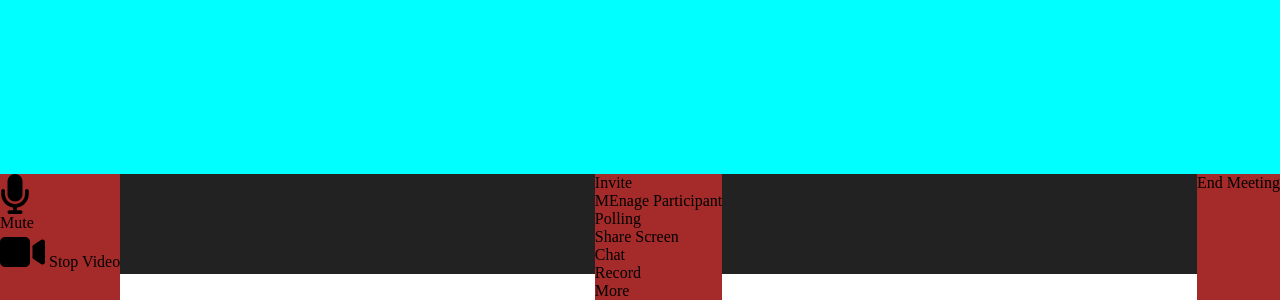
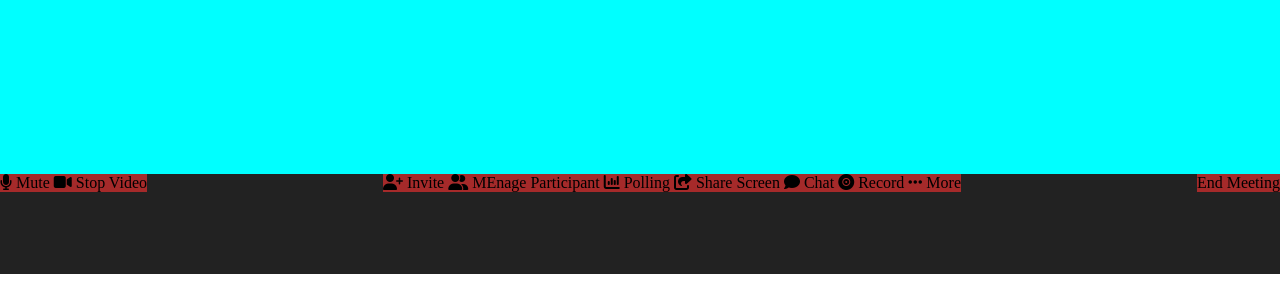
Before and after one commit to Simo-bsc/html-css-zoom, a plain HTML site: page index.html in a window 1280 px wide. Shown: the part 526-826 px from the top of the page. After the commit the page ends 800 px from the top, so only its background shows below. Drawn offline with Linux system fonts and the light colour scheme.

Commit message:
Aggiunta icone

```diff
--- a/css/style.css
+++ b/css/style.css
@@ -70,9 +70,9 @@ footer{
     width: clac(100% / 3);
 }
 
-i{
+/* i{
     font-size: 40px;
-}
+} */
 
 
 
--- a/index.html
+++ b/index.html
@@ -59,18 +59,25 @@
                 <div class="row-footer">
                     <div class="column debug">
                         <i class="fa-solid fa-microphone"></i>
-                        <div>Mute</div>
+                        <span>Mute</span>
                         <i class="fa-solid fa-video"></i>
                         <span>Stop Video</span>
                     </div>
                     <div class="column debug">
-                        <div>Invite</div>
-                        <div>MEnage Participant</div>
-                        <div>Polling</div>
-                        <div>Share Screen</div>
-                        <div>Chat</div>
-                        <div>Record</div>
-                        <div>More</div>
+                        <i class="fa-solid fa-user-plus"></i>
+                        <span>Invite</span>
+                        <i class="fa-solid fa-user-group"></i>
+                        <span>MEnage Participant</span>
+                        <i class="fa-solid fa-chart-column"></i>
+                        <span>Polling</span>
+                        <i class="fa-solid fa-share-from-square"></i>
+                        <span>Share Screen</span>
+                        <i class="fa-solid fa-comment"></i>
+                        <span>Chat</span>
+                        <i class="fa-solid fa-record-vinyl"></i>
+                        <span>Record</span>
+                        <i class="fa-solid fa-ellipsis"></i>
+                        <span>More</span>
                     </div>
                     <div class="column debug">
                         <p>End Meeting</p>
```
